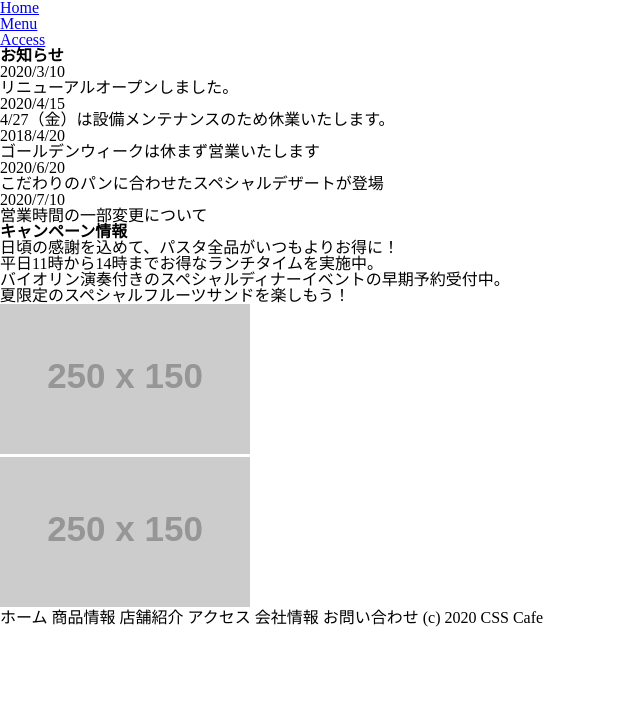
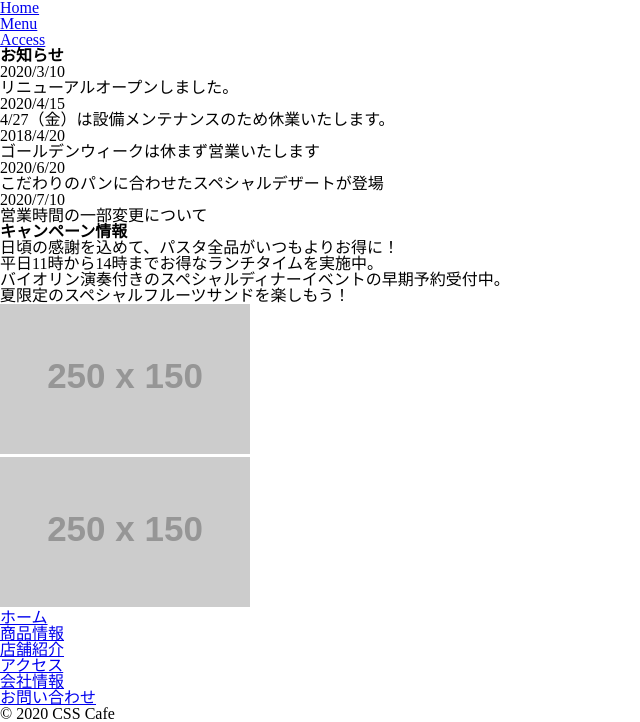
Before and after one commit to starryskyinc/web-dev-v2, a plain HTML site: page css-cafe/index.html in a window 1280 px wide. Shown: the part 93-815 px from the top of the page, without its empty margins (0-640 px from the left). Drawn offline with Linux system fonts and the light colour scheme; placeholder pictures from the web are drawn by us.

Commit message:
cafe05-html-3

```diff
--- a/css-cafe/index.html
+++ b/css-cafe/index.html
@@ -71,12 +71,19 @@
     <!-- sidebar end -->
   </div>
   <!-- contents end -->
-  ホーム
-  商品情報
-  店舗紹介
-  アクセス
-  会社情報
-  お問い合わせ
-  (c) 2020 CSS Cafe
+  <!-- footer begin -->
+  <footer>
+    <ul>
+      <li><a href="index.html">ホーム</a></li>
+      <li><a href="#">商品情報</a></li>
+      <li><a href="#">店舗紹介</a></li>
+      <li><a href="#">アクセス</a></li>
+      <li><a href="#">会社情報</a></li>
+      <li><a href="#">お問い合わせ</a></li>
+    </ul>
+    <small>&copy; 2020 CSS Cafe</small>
+  </footer>
+  <!-- footer end -->
+
 </body>
 </html>
```
